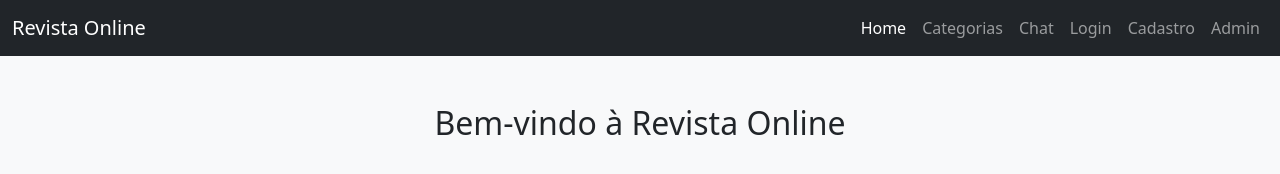
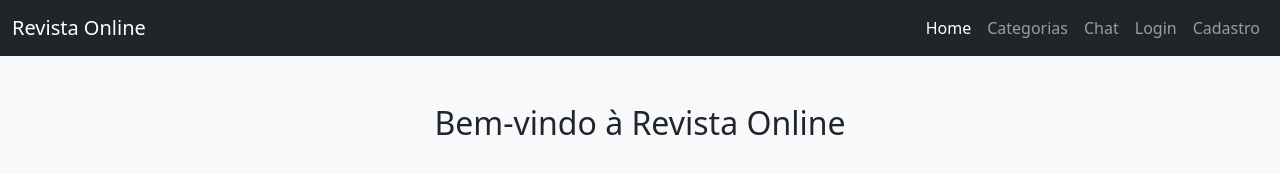
Before and after one commit to Dercio012/Desenvolvimento_de_Pagina_Web_com_Integracao_de_Tecnologias_Web_Moderna, a website: page public/index.html in a window 1280 px wide. Drawn offline with nearby package versions, Linux system fonts and the light colour scheme; no server answers.

Commit message:
alterando o index

```diff
--- a/public/index.html
+++ b/public/index.html
@@ -21,7 +21,6 @@
           <li class="nav-item"><a class="nav-link" href="chat.html">Chat</a></li>
           <li class="nav-item"><a class="nav-link" href="login.html">Login</a></li>
           <li class="nav-item"><a class="nav-link" href="register.html">Cadastro</a></li>
-          <li class="nav-item"><a class="nav-link" href="admin.html">Admin</a></li>
         </ul>
       </div>
     </div>
```
